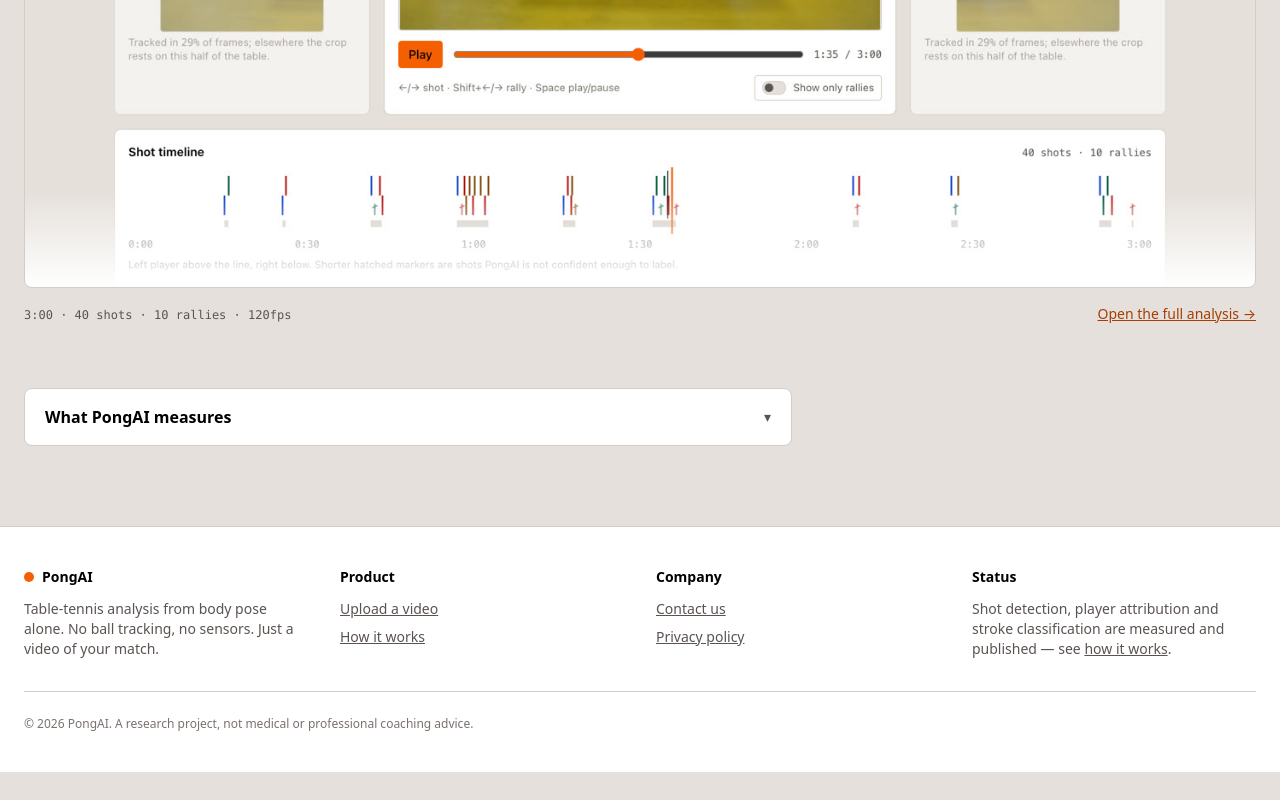
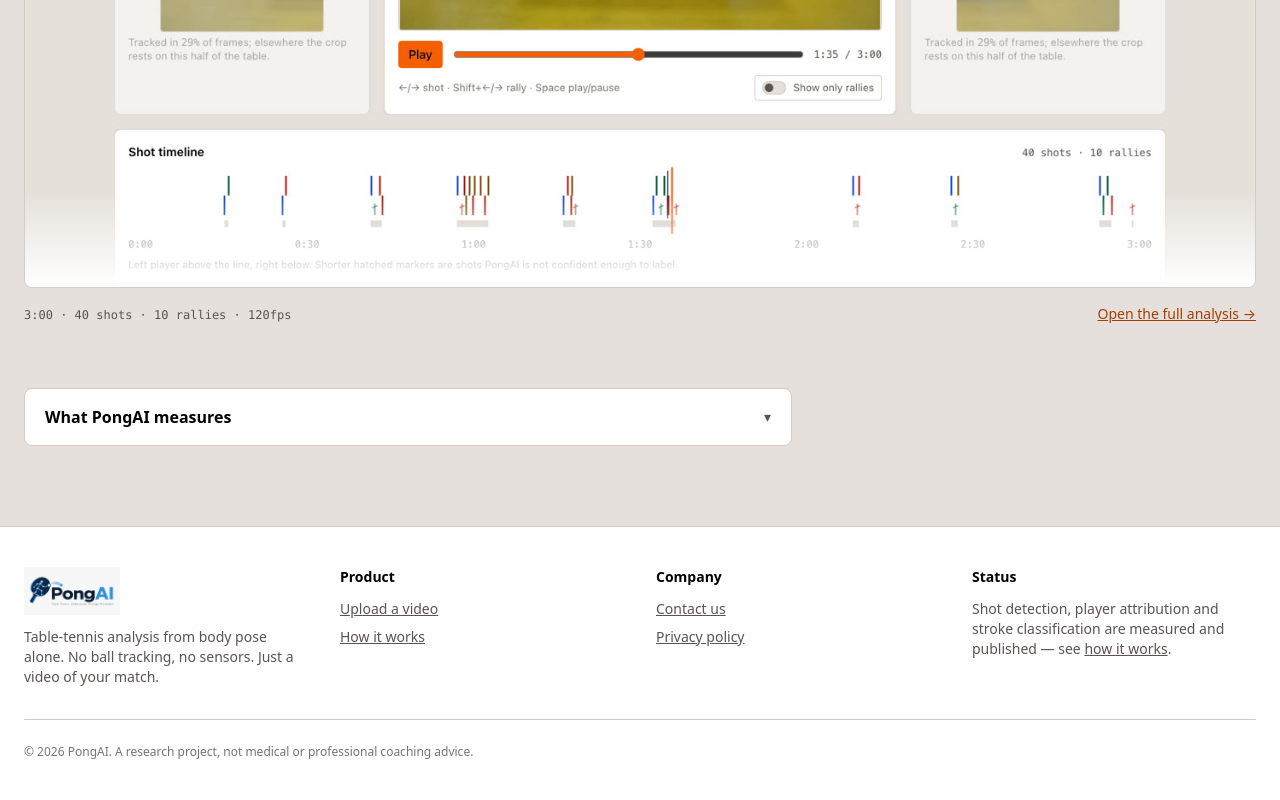
Before and after one commit to ThePhoenix10/TableTennisAI, a Next.js app in the folder Frontend/: page / in a window 1280 px wide. Shown: the part 1103-1903 px from the top of the page. Before the commit the page ends 1875 px from the top, so only its background shows below. Built offline with nearby package versions, Linux system fonts and the light colour scheme.

Commit message:
Added logo in footer

```diff
--- a/Frontend/src/components/site-footer.tsx
+++ b/Frontend/src/components/site-footer.tsx
@@ -1,6 +1,7 @@
 "use client";
 
 import Link from "next/link";
+import Image from "next/image";
 import { useUploadAction } from "@/lib/use-upload-action";
 
 export function SiteFooter() {
@@ -11,13 +12,15 @@
       <div className="mx-auto max-w-[1280px] px-4 py-10 sm:px-6">
         <div className="grid gap-8 sm:grid-cols-2 lg:grid-cols-4">
           <div>
-            <span className="flex items-center gap-2 text-sm font-semibold">
-              <span
-                aria-hidden
-                className="bg-brand inline-block size-2.5 rounded-full"
+            <Link href="/" className="flex items-center">
+              <Image
+                src="/PongAILogo.jpeg"
+                alt="PongAI"
+                width={150}
+                height={50}
+                className="h-12 w-auto object-contain"
               />
-              PongAI
-            </span>
+            </Link>
             <p className="text-ink-muted mt-3 text-sm">
               Table-tennis analysis from body pose alone. No ball tracking, no
               sensors. Just a video of your match.
@@ -39,10 +42,7 @@
                 </button>
               </li>
               <li>
-                <Link
-                  href="/how-it-works/"
-                  className="text-ink-muted hover:text-ink underline"
-                >
+                <Link href="/how-it-works/" className="text-ink-muted hover:text-ink underline">
                   How it works
                 </Link>
               </li>
@@ -55,18 +55,12 @@
             </h2>
             <ul className="mt-3 space-y-2 text-sm">
               <li>
-                <Link
-                  href="/contact/"
-                  className="text-ink-muted hover:text-ink underline"
-                >
+                <Link href="/contact/" className="text-ink-muted hover:text-ink underline">
                   Contact us
                 </Link>
               </li>
               <li>
-                <Link
-                  href="/privacy/"
-                  className="text-ink-muted hover:text-ink underline"
-                >
+                <Link href="/privacy/" className="text-ink-muted hover:text-ink underline">
                   Privacy policy
                 </Link>
               </li>
```
